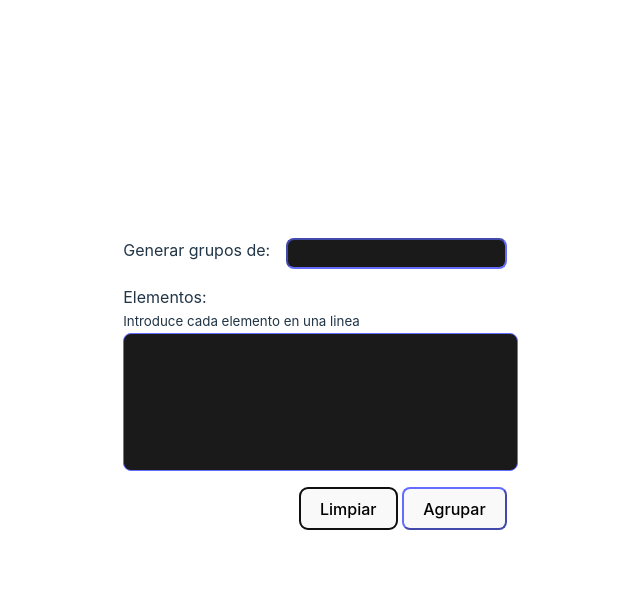
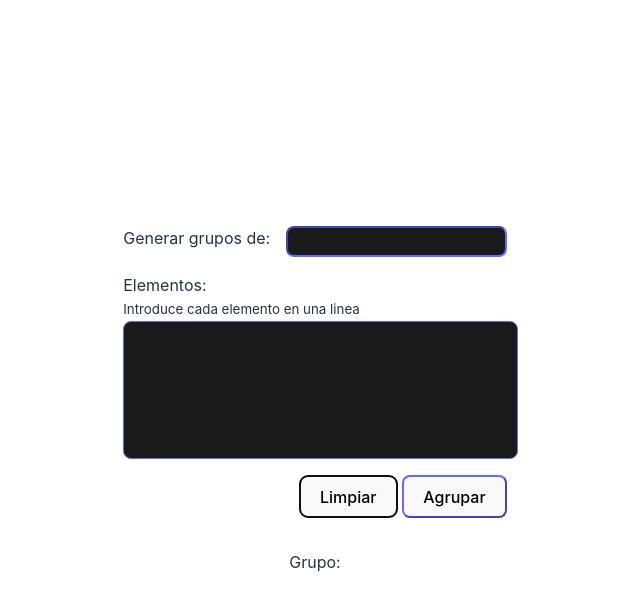
Before and after one commit to Paradox021/agrupaloTu, a website built with Vite: page index.html in a window 1280 px wide. Both pictures are taken after a click on the button "Limpiar". Shown: the whole page, without its empty margins (325-965 px from the left). Built offline with nearby package versions, Linux system fonts and the light colour scheme.

Commit message:
cambio a grupo en html

```diff
--- a/index.html
+++ b/index.html
@@ -20,7 +20,7 @@
       <button id="button">Agrupar</button>
       </div>
 
-      <div id="groups" class="winner">Grupos: </div>
+      <div id="groups" class="winner">Grupo: </div>
     </div>
     <script type="module" src="/src/main.js"></script>
   </body>
--- a/src/main.js
+++ b/src/main.js
@@ -30,5 +30,5 @@ function limpiar(){
     const participants = document.getElementById('participants')
     const result = document.getElementById('groups')
     participants.value=""
-    result.innerHTML=""
+    result.innerHTML="Grupo: "
 }
```
